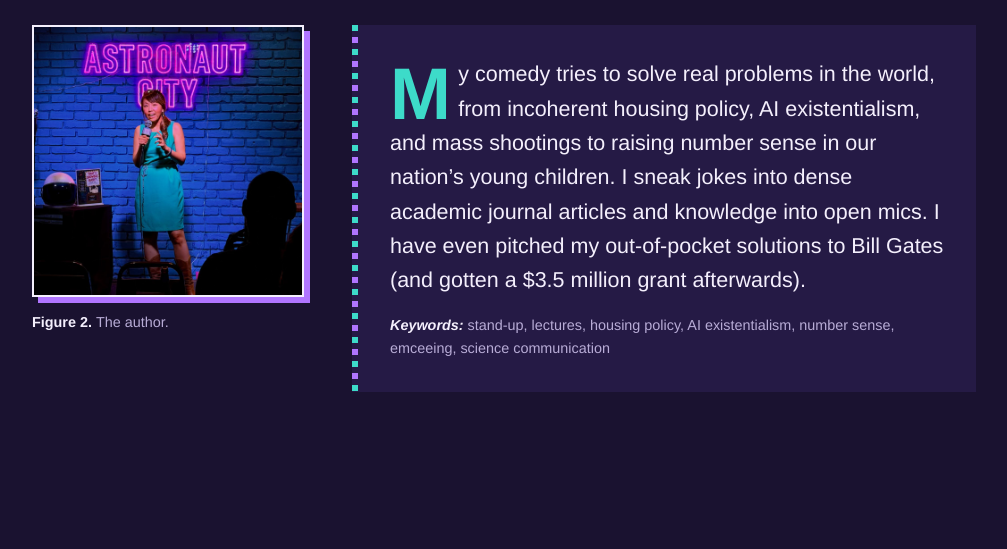
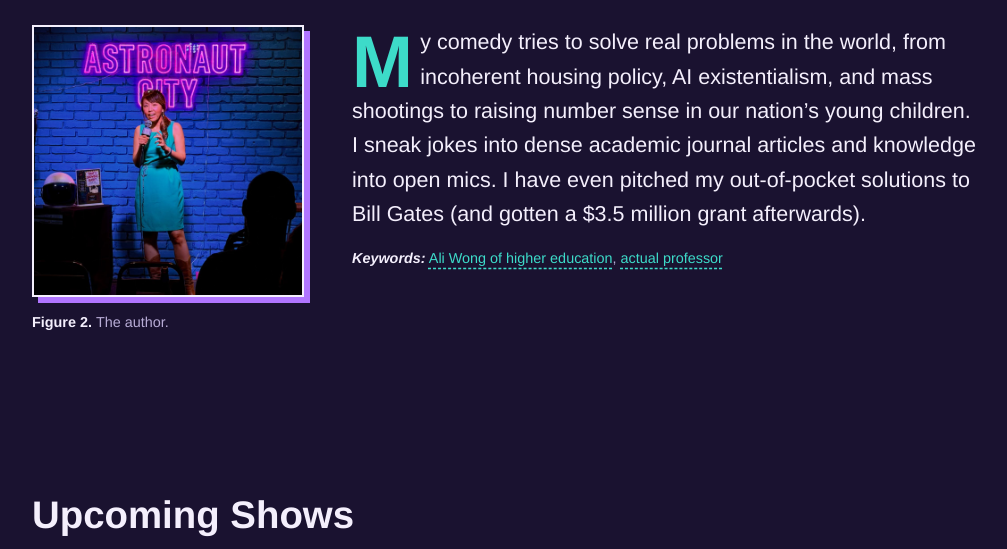
Before and after one commit to drjicomedy/drjicomedy.github.io, a plain HTML site: page index.html in a window 1280 px wide. Shown: the part 719-1268 px from the top of the page, without its empty margins (136-1143 px from the left). Drawn offline with Linux system fonts and the light colour scheme; a small style sheet from the web is missing.

Commit message:
Abstract: remove box styling; keywords become linked jokes
Co-Authored-By: Claude Opus 5 <noreply@anthropic.com>

```diff
--- a/index.html
+++ b/index.html
@@ -88,8 +88,9 @@
           grant afterwards).
         </p>
         <p class="keywords">
-          <strong>Keywords:</strong> stand-up, lectures, housing policy, AI existentialism,
-          number sense, emceeing, science communication
+          <strong>Keywords:</strong>
+          <a href="https://calearninglab.substack.com/p/the-doctor-is-in" target="_blank" rel="noopener">Ali Wong of higher education</a>,
+          <a href="https://www.calstatela.edu/faculty/ji-son" target="_blank" rel="noopener">actual professor</a>
         </p>
       </div>
       </div>
--- a/style.css
+++ b/style.css
@@ -16,7 +16,6 @@
 
   /* Instead of plain lines: rows of alternating teal/violet squares */
   --squares-x: repeating-linear-gradient(90deg, var(--teal) 0 6px, transparent 6px 12px, var(--violet) 12px 18px, transparent 18px 24px);
-  --squares-y: repeating-linear-gradient(180deg, var(--teal) 0 6px, transparent 6px 12px, var(--violet) 12px 18px, transparent 18px 24px);
 
   --max: 64rem;
   --gutter: clamp(1rem, 4vw, 2.5rem);
@@ -231,11 +230,7 @@ figcaption, .fig-caption {
 .headshot.missing .photo-placeholder { display: grid; }
 .headshot figcaption { text-align: left; margin-top: 0.85rem; }
 
-.abstract {
-  padding: clamp(1.25rem, 3vw, 2rem);
-  padding-left: calc(clamp(1.25rem, 3vw, 2rem) + 6px);
-  background: var(--squares-y) left top / 6px 100% no-repeat, var(--surface);
-}
+.abstract { padding: 0; }
 
 .abstract p { margin: 0 0 1rem; }
 .abstract p:first-child { font-size: 1.12em; }
@@ -256,6 +251,8 @@ figcaption, .fig-caption {
   margin-bottom: 0 !important;
 }
 .keywords strong { color: var(--text); font-style: italic; }
+.keywords a { color: var(--teal); text-underline-offset: 0.25em; text-decoration-style: dashed; }
+.keywords a:hover { color: var(--text); }
 
 /* ---------- Shows ---------- */
 .show-list { border-top: 2px dashed var(--text-soft); }
```
